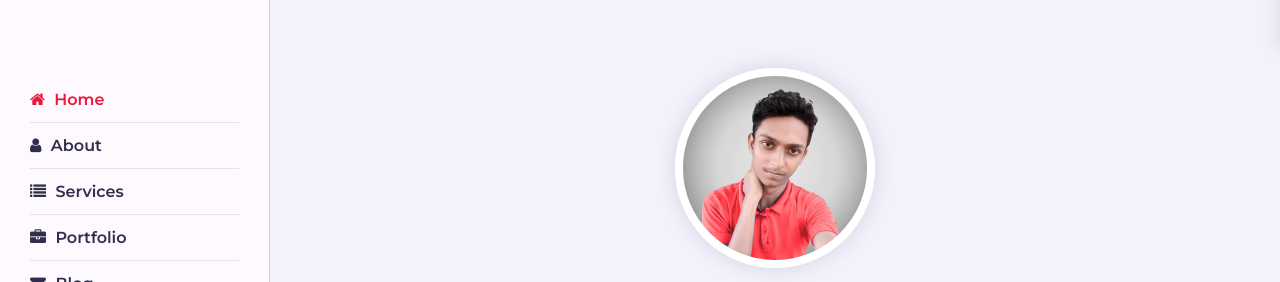
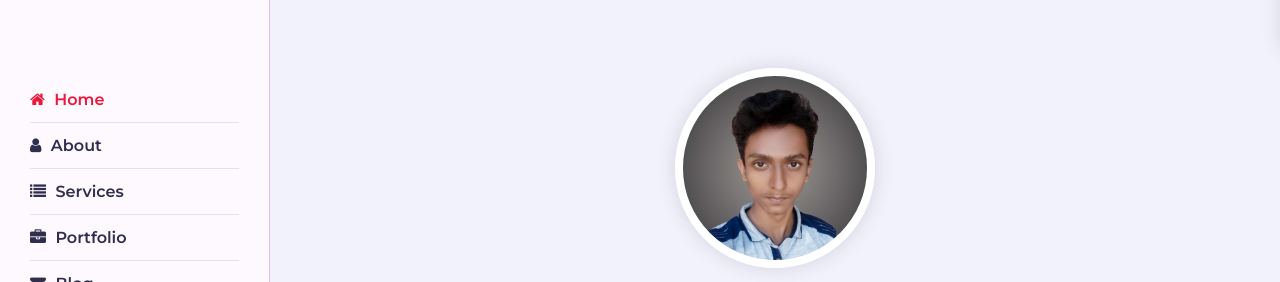
Before and after one commit to fsmdsohel/dev-sohel, a plain HTML site: page index.html in a window 1280 px wide. Shown: the part 146-428 px from the top of the page. Drawn offline with Linux system fonts and the light colour scheme.

Commit message:
profile picture change

```diff
--- a/index.html
+++ b/index.html
@@ -60,7 +60,7 @@
       <section class="home section active" id="home">
         <div class="container">
           <div class="intro">
-            <img src="images/about-main-2.jpg" class="shadow-dark" alt="protfolio">
+            <img src="images/profile.png" class="shadow-dark" alt="protfolio">
             <h1>Md. Shohel Rana</h1>
             <p>I'm a Web developer</p>
             <div class="social-links">
```
Also changed, not shown: images/profile.png (added).
